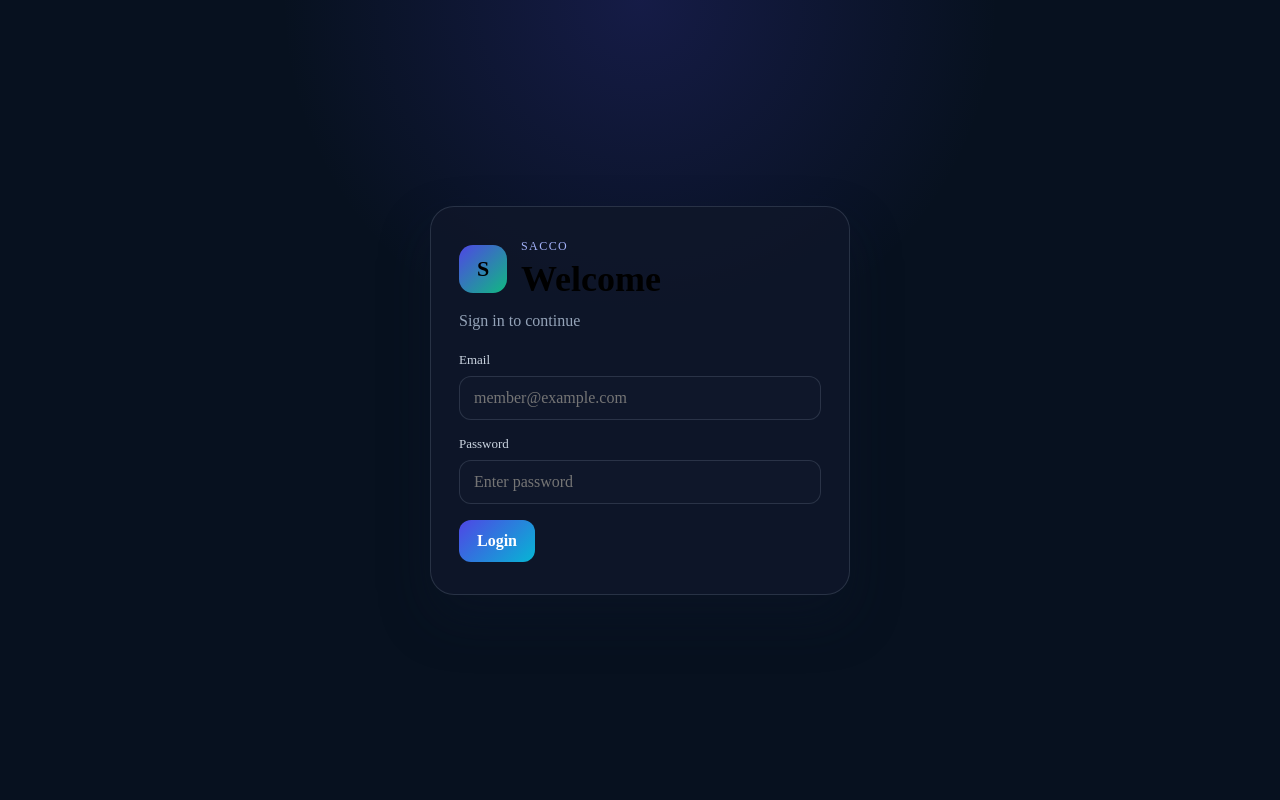
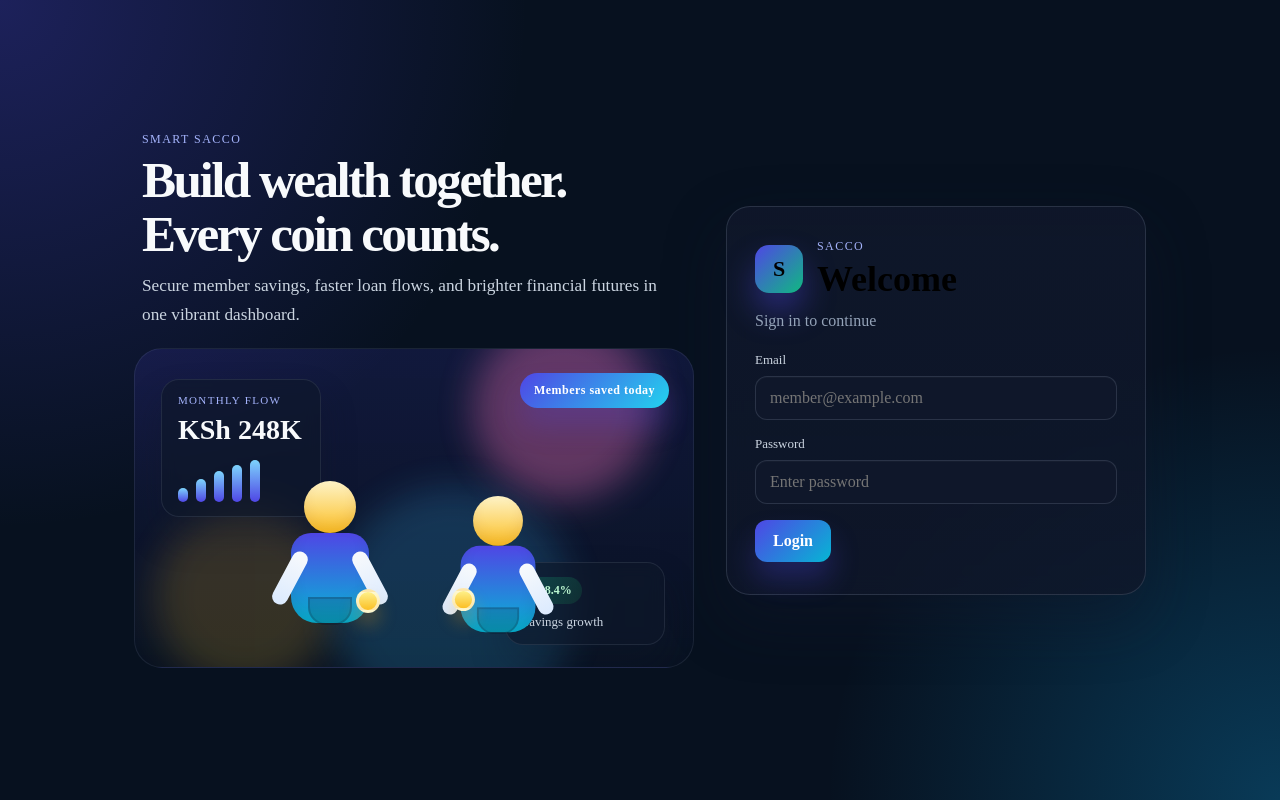
Before and after one commit to stevegilbs254-byte/sacco-system, a React app in the folder frontend/: page / in a window 1280 px wide. Built offline with nearby package versions, Linux system fonts and the light colour scheme; the HTML template or start-up script is replaced by a standard one.

Commit message:
Upgrade the frontend with a colorful 3D SACCO-themed illustration and richer dashboard styling

```diff
--- a/frontend/src/App.jsx
+++ b/frontend/src/App.jsx
@@ -95,6 +95,55 @@ const summaryCards = [
   { label: 'Inactive', value: ALL_MEMBERS.filter((m) => m.status === 'Inactive').length, tone: '#ef4444' },
 ];
 
+const IllustrationScene = ({ accent = '#4f46e5' }) => (
+  <div style={styles.heroVisual}>
+    <div style={{ ...styles.orb, ...styles.orbPink }} />
+    <div style={{ ...styles.orb, ...styles.orbGold }} />
+    <div style={{ ...styles.orb, ...styles.orbBlue }} />
+
+    <div style={{ ...styles.floatingCard, ...styles.floatingCardTop }}>
+      <div style={styles.floatingLabel}>Monthly Flow</div>
+      <div style={styles.floatingValue}>KSh 248K</div>
+      <div style={styles.sparkline}>
+        <span style={{ ...styles.sparkBar, ...styles.sparkBarA }} />
+        <span style={{ ...styles.sparkBar, ...styles.sparkBarB }} />
+        <span style={{ ...styles.sparkBar, ...styles.sparkBarC }} />
+        <span style={{ ...styles.sparkBar, ...styles.sparkBarD }} />
+        <span style={{ ...styles.sparkBar, ...styles.sparkBarE }} />
+      </div>
+    </div>
+
+    <div style={{ ...styles.floatingCard, ...styles.floatingCardBottom }}>
+      <div style={styles.floatingPill}>+18.4%</div>
+      <div style={styles.floatingText}>Savings growth</div>
+    </div>
+
+    <div style={styles.peopleScene}>
+      <div style={styles.person}>
+        <div style={styles.personHead} />
+        <div style={styles.personBody} />
+        <div style={{ ...styles.personArm, ...styles.armLeft }} />
+        <div style={{ ...styles.personArm, ...styles.armRight }} />
+        <div style={styles.pocket} />
+        <div style={{ ...styles.coin, ...styles.coinOne }} />
+      </div>
+
+      <div style={{ ...styles.person, ...styles.personTwo }}>
+        <div style={styles.personHead} />
+        <div style={styles.personBody} />
+        <div style={{ ...styles.personArm, ...styles.armLeft }} />
+        <div style={{ ...styles.personArm, ...styles.armRight }} />
+        <div style={styles.pocket} />
+        <div style={{ ...styles.coin, ...styles.coinTwo }} />
+      </div>
+    </div>
+
+    <div style={{ ...styles.glowBadge, background: `linear-gradient(135deg, ${accent}, #22d3ee)` }}>
+      Members saved today
+    </div>
+  </div>
+);
+
 function App() {
   const [currentUser, setCurrentUser] = useState({
     name: 'Admin User',
@@ -139,6 +188,18 @@ function App() {
   if (!isLoggedIn) {
     return (
       <div style={styles.loginPage}>
+        <div style={styles.loginVisualWrap}>
+          <div style={styles.loginCopy}>
+            <p style={styles.kicker}>Smart SACCO</p>
+            <h1 style={styles.heroTitle}>Build wealth together.<br />Every coin counts.</h1>
+            <p style={styles.heroText}>
+              Secure member savings, faster loan flows, and brighter financial futures in one vibrant dashboard.
+            </p>
+          </div>
+
+          <IllustrationScene accent="#4f46e5" />
+        </div>
+
         <div style={styles.loginCard}>
           <div style={styles.logoRow}>
             <div style={styles.logoBox}>S</div>
@@ -170,8 +231,14 @@ function App() {
     return (
       <div style={styles.roleSelectPage}>
         <div style={styles.roleSelectCard}>
+          <div style={styles.roleHeaderWrap}>
+            <div>
               <p style={styles.kicker}>Continue as</p>
               <h1 style={styles.roleTitle}>Choose your portal</h1>
+            </div>
+            <button type="button" style={styles.backLink} onClick={() => setIsLoggedIn(false)}>Back</button>
+          </div>
+
           <p style={styles.roleSubtitle}>Select whether you want to access the member or admin dashboard.</p>
 
           <div style={styles.roleGrid}>
@@ -187,6 +254,10 @@ function App() {
               <small style={styles.roleText}>Manage members, loans, and SACCO reports.</small>
             </button>
           </div>
+
+          <div style={styles.roleSceneWrap}>
+            <IllustrationScene accent="#8b5cf6" />
+          </div>
         </div>
       </div>
     );
@@ -195,6 +266,7 @@ function App() {
   return (
     <div style={styles.appShell}>
       <aside style={styles.sidebar}>
+        <div>
           <div style={styles.brandBox}>
             <div style={styles.brandIcon}>S</div>
             <div>
@@ -243,6 +315,7 @@ function App() {
               Logout
             </button>
           </nav>
+        </div>
 
         <div style={styles.userBox}>
           <div style={styles.avatar}>{currentUser.name.split(' ').map((n) => n[0]).slice(0, 2).join('')}</div>
@@ -448,19 +521,46 @@ const statusColor = (status) => {
 const styles = {
   loginPage: {
     minHeight: '100vh',
-    display: 'grid',
-    placeItems: 'center',
-    background: 'radial-gradient(circle at top, rgba(79,70,229,0.2), transparent 35%), #07111f',
-    padding: '20px',
+    display: 'flex',
+    alignItems: 'center',
+    justifyContent: 'center',
+    gap: '32px',
+    background: 'radial-gradient(circle at top left, rgba(79,70,229,0.3), transparent 35%), radial-gradient(circle at bottom right, rgba(14,165,233,0.28), transparent 30%), #07111f',
+    padding: '30px',
+  },
+  loginVisualWrap: {
+    display: 'flex',
+    flexDirection: 'column',
+    gap: '18px',
+    width: 'min(560px, 50vw)',
+    minWidth: '320px',
+  },
+  loginCopy: {
+    paddingLeft: '8px',
+  },
+  heroTitle: {
+    margin: '0 0 10px',
+    color: '#f8fafc',
+    fontSize: 'clamp(2.2rem, 4vw, 4rem)',
+    lineHeight: 1.05,
+    letterSpacing: '-0.05em',
+  },
+  heroText: {
+    margin: 0,
+    color: '#cbd5e1',
+    fontSize: '1.08rem',
+    lineHeight: 1.7,
+    maxWidth: '520px',
   },
   loginCard: {
     width: '100%',
     maxWidth: '420px',
-    background: 'rgba(15, 23, 42, 0.9)',
+    background: 'linear-gradient(180deg, rgba(15, 23, 42, 0.95), rgba(15, 23, 42, 0.82))',
     border: '1px solid rgba(148, 163, 184, 0.2)',
     borderRadius: '24px',
     padding: '32px 28px',
-    boxShadow: '0 24px 50px rgba(15, 23, 42, 0.35)',
+    boxShadow: '0 24px 60px rgba(15, 23, 42, 0.45)',
+    backdropFilter: 'blur(10px)',
   },
   logoRow: {
     display: 'flex',
@@ -477,6 +577,7 @@ const styles = {
     background: 'linear-gradient(135deg, #4f46e5, #10b981)',
     fontWeight: 800,
     fontSize: '22px',
+    boxShadow: '0 18px 32px rgba(79, 70, 229, 0.4)',
   },
   brandText: {
     fontSize: '12px',
@@ -511,21 +612,36 @@ const styles = {
     color: '#e2e8f0',
     padding: '12px 14px',
     outline: 'none',
+    boxShadow: 'inset 0 1px 1px rgba(255,255,255,0.03)',
   },
   roleSelectPage: {
     minHeight: '100vh',
     display: 'grid',
     placeItems: 'center',
     padding: '32px',
-    background: 'radial-gradient(circle at center, rgba(14,165,233,0.18), transparent 35%)',
+    background: 'radial-gradient(circle at center, rgba(14,165,233,0.18), transparent 35%), #07111f',
   },
   roleSelectCard: {
-    width: 'min(820px, 100%)',
-    background: 'rgba(15, 23, 42, 0.82)',
+    width: 'min(920px, 100%)',
+    background: 'linear-gradient(180deg, rgba(15, 23, 42, 0.9), rgba(15, 23, 42, 0.76))',
     border: '1px solid rgba(148, 163, 184, 0.18)',
-    borderRadius: '28px',
-    padding: '36px 28px',
-    boxShadow: '0 24px 50px rgba(15, 23, 42, 0.35)',
+    borderRadius: '30px',
+    padding: '36px 28px 26px',
+    boxShadow: '0 24px 60px rgba(15, 23, 42, 0.4)',
+  },
+  roleHeaderWrap: {
+    display: 'flex',
+    alignItems: 'center',
+    justifyContent: 'space-between',
+    gap: '12px',
+  },
+  backLink: {
+    background: 'rgba(148, 163, 184, 0.08)',
+    border: '1px solid rgba(148, 163, 184, 0.2)',
+    borderRadius: '10px',
+    color: '#f8fafc',
+    padding: '10px 14px',
+    cursor: 'pointer',
   },
   roleTitle: {
     margin: '14px 0 10px',
@@ -553,7 +669,7 @@ const styles = {
     border: '1px solid rgba(255,255,255,0.08)',
     textAlign: 'left',
     cursor: 'pointer',
-    transition: 'transform 0.2s ease',
+    boxShadow: '0 22px 32px rgba(17, 24, 39, 0.18)',
   },
   memberRoleButton: {
     background: 'linear-gradient(135deg, #0ea5e9, #2563eb)',
@@ -580,21 +696,230 @@ const styles = {
     lineHeight: 1.5,
     fontSize: '0.96rem',
   },
+  roleSceneWrap: {
+    marginTop: '24px',
+    borderRadius: '26px',
+    background: 'rgba(15, 23, 42, 0.55)',
+    border: '1px solid rgba(148, 163, 184, 0.15)',
+    overflow: 'hidden',
+  },
+  heroVisual: {
+    position: 'relative',
+    height: '320px',
+    background: 'linear-gradient(180deg, rgba(79,70,229,0.15), rgba(15, 23, 42, 0.3))',
+    borderRadius: '28px',
+    overflow: 'hidden',
+    border: '1px solid rgba(148, 163, 184, 0.12)',
+  },
+  orb: {
+    position: 'absolute',
+    borderRadius: '50%',
+    filter: 'blur(18px)',
+    opacity: 0.8,
+  },
+  orbPink: {
+    width: '180px',
+    height: '180px',
+    background: 'rgba(244, 114, 182, 0.45)',
+    top: '-30px',
+    right: '40px',
+  },
+  orbGold: {
+    width: '180px',
+    height: '180px',
+    background: 'rgba(251, 191, 36, 0.22)',
+    bottom: '-20px',
+    left: '20px',
+  },
+  orbBlue: {
+    width: '240px',
+    height: '240px',
+    background: 'rgba(56, 189, 248, 0.24)',
+    bottom: '-60px',
+    right: '120px',
+  },
+  floatingCard: {
+    position: 'absolute',
+    background: 'rgba(15, 23, 42, 0.65)',
+    border: '1px solid rgba(148, 163, 184, 0.14)',
+    borderRadius: '18px',
+    padding: '14px 16px',
+    boxShadow: '0 20px 35px rgba(15, 23, 42, 0.3)',
+    backdropFilter: 'blur(8px)',
+  },
+  floatingCardTop: {
+    top: '30px',
+    left: '26px',
+    minWidth: '160px',
+  },
+  floatingCardBottom: {
+    right: '28px',
+    bottom: '22px',
+    minWidth: '160px',
+  },
+  floatingLabel: {
+    color: '#a5b4fc',
+    fontSize: '11px',
+    textTransform: 'uppercase',
+    letterSpacing: '0.12em',
+  },
+  floatingValue: {
+    fontSize: '28px',
+    fontWeight: 800,
+    marginTop: '8px',
+    color: '#f8fafc',
+  },
+  floatingPill: {
+    display: 'inline-flex',
+    background: 'linear-gradient(135deg, rgba(16,185,129,0.24), rgba(34,197,94,0.12))',
+    borderRadius: '999px',
+    color: '#bbf7d0',
+    padding: '6px 10px',
+    fontSize: '12px',
+    fontWeight: 700,
+  },
+  floatingText: {
+    marginTop: '10px',
+    color: '#cbd5e1',
+    fontSize: '13px',
+  },
+  sparkline: {
+    marginTop: '14px',
+    display: 'flex',
+    alignItems: 'end',
+    gap: '8px',
+    height: '42px',
+  },
+  sparkBar: {
+    display: 'block',
+    width: '10px',
+    borderRadius: '999px',
+    background: 'linear-gradient(180deg, #7dd3fc, #4f46e5)',
+  },
+  sparkBarA: { height: '32%' },
+  sparkBarB: { height: '54%' },
+  sparkBarC: { height: '72%' },
+  sparkBarD: { height: '88%' },
+  sparkBarE: { height: '100%' },
+  peopleScene: {
+    position: 'absolute',
+    left: '50%',
+    bottom: '24px',
+    transform: 'translateX(-50%)',
+    display: 'flex',
+    alignItems: 'end',
+    gap: '48px',
+    zIndex: 2,
+  },
+  person: {
+    position: 'relative',
+    width: '120px',
+    height: '180px',
+  },
+  personTwo: {
+    transform: 'translateY(12px) scale(0.96)',
+  },
+  personHead: {
+    position: 'absolute',
+    top: '18px',
+    left: '50%',
+    transform: 'translateX(-50%)',
+    width: '52px',
+    height: '52px',
+    borderRadius: '50%',
+    background: 'linear-gradient(180deg, #fef3c7, #fbbf24)',
+    boxShadow: 'inset 0 -8px 12px rgba(146, 64, 14, 0.1)',
+    zIndex: 3,
+  },
+  personBody: {
+    position: 'absolute',
+    bottom: '20px',
+    left: '50%',
+    transform: 'translateX(-50%)',
+    width: '78px',
+    height: '90px',
+    borderRadius: '20px 20px 26px 26px',
+    background: 'linear-gradient(180deg, #4f46e5, #06b6d4)',
+    boxShadow: 'inset 0 -10px 16px rgba(15, 23, 42, 0.1)',
+  },
+  personArm: {
+    position: 'absolute',
+    top: '86px',
+    width: '16px',
+    height: '58px',
+    background: 'linear-gradient(180deg, #f8fafc, #dbeafe)',
+    borderRadius: '12px',
+    zIndex: 2,
+  },
+  armLeft: {
+    left: '12px',
+    transform: 'rotate(28deg)',
+  },
+  armRight: {
+    right: '12px',
+    transform: 'rotate(-28deg)',
+  },
+  pocket: {
+    position: 'absolute',
+    left: '50%',
+    bottom: '18px',
+    transform: 'translateX(-50%)',
+    width: '44px',
+    height: '28px',
+    borderRadius: '0 0 18px 18px',
+    background: 'rgba(15, 23, 42, 0.18)',
+    border: '2px solid rgba(15, 23, 42, 0.18)',
+    zIndex: 5,
+  },
+  coin: {
+    position: 'absolute',
+    width: '24px',
+    height: '24px',
+    borderRadius: '50%',
+    background: 'linear-gradient(180deg, #fef08a, #fbbf24)',
+    border: '3px solid rgba(255,255,255,0.6)',
+    boxShadow: '0 12px 18px rgba(245, 158, 11, 0.28)',
+    zIndex: 6,
+  },
+  coinOne: {
+    bottom: '30px',
+    right: '10px',
+  },
+  coinTwo: {
+    bottom: '42px',
+    left: '12px',
+  },
+  glowBadge: {
+    position: 'absolute',
+    right: '24px',
+    top: '24px',
+    display: 'inline-flex',
+    alignItems: 'center',
+    padding: '10px 14px',
+    borderRadius: '999px',
+    color: '#fff',
+    fontWeight: 700,
+    fontSize: '12px',
+    letterSpacing: '0.04em',
+    boxShadow: '0 18px 28px rgba(79,70,229,0.25)',
+    zIndex: 7,
+  },
   appShell: {
     display: 'flex',
     minHeight: '100vh',
-    background: '#07111f',
+    background: 'linear-gradient(180deg, #07111f 0%, #0b1529 100%)',
     color: '#e2e8f0',
     fontFamily: 'Inter, Segoe UI, sans-serif',
   },
   sidebar: {
     width: '260px',
-    background: 'rgba(15, 23, 42, 0.92)',
+    background: 'linear-gradient(180deg, rgba(15, 23, 42, 0.96), rgba(15, 23, 42, 0.9))',
     borderRight: '1px solid rgba(148, 163, 184, 0.18)',
     padding: '24px 18px',
     display: 'flex',
     flexDirection: 'column',
     justifyContent: 'space-between',
+    boxShadow: 'rgba(15, 23, 42, 0.28) 0 20px 40px',
   },
   brandBox: {
     display: 'flex',
@@ -611,6 +936,7 @@ const styles = {
     placeItems: 'center',
     fontWeight: 700,
     color: '#fff',
+    boxShadow: '0 18px 28px rgba(79, 70, 229, 0.32)',
   },
   brandTitle: {
     fontSize: '18px',
@@ -638,7 +964,7 @@ const styles = {
     transition: 'all 0.2s ease',
   },
   navButtonActive: {
-    background: 'rgba(79, 70, 229, 0.18)',
+    background: 'linear-gradient(135deg, rgba(79,70,229,0.16), rgba(14,165,233,0.18))',
     color: '#fff',
     boxShadow: 'inset 0 0 0 1px rgba(129, 140, 248, 0.35)',
   },
@@ -651,7 +977,7 @@ const styles = {
     display: 'flex',
     alignItems: 'center',
     gap: '12px',
-    background: 'rgba(15, 118, 110, 0.15)',
+    background: 'linear-gradient(180deg, rgba(16,185,129,0.15), rgba(15,118,110,0.08))',
     border: '1px solid rgba(16, 185, 129, 0.2)',
     borderRadius: '14px',
     padding: '12px',
@@ -665,6 +991,7 @@ const styles = {
     placeItems: 'center',
     fontWeight: 700,
     fontSize: '13px',
+    boxShadow: '0 16px 24px rgba(34,197,94,0.2)',
   },
   userName: {
     fontWeight: 700,
@@ -677,6 +1004,7 @@ const styles = {
   mainContent: {
     flex: 1,
     padding: '28px',
+    background: 'radial-gradient(circle at top left, rgba(79,70,229,0.08), transparent 26%)',
   },
   headerRow: {
     display: 'flex',
@@ -705,6 +1033,7 @@ const styles = {
     padding: '12px 18px',
     fontWeight: 700,
     cursor: 'pointer',
+    boxShadow: '0 18px 28px rgba(79,70,229,0.28)',
   },
   summaryGrid: {
     display: 'grid',
@@ -713,11 +1042,11 @@ const styles = {
     marginBottom: '24px',
   },
   summaryCard: {
-    background: 'rgba(15, 23, 42, 0.8)',
+    background: 'linear-gradient(180deg, rgba(15, 23, 42, 0.86), rgba(15, 23, 42, 0.76))',
     border: '1px solid rgba(148, 163, 184, 0.18)',
     borderRadius: '16px',
     padding: '18px 18px 16px',
-    boxShadow: '0 12px 25px rgba(2, 6, 23, 0.25)',
+    boxShadow: '0 16px 28px rgba(15, 23, 42, 0.18)',
   },
   summaryLabel: {
     color: '#94a3b8',
@@ -735,10 +1064,11 @@ const styles = {
     gap: '16px',
   },
   statCard: {
-    background: 'rgba(15, 23, 42, 0.8)',
+    background: 'linear-gradient(180deg, rgba(15, 23, 42, 0.82), rgba(15, 23, 42, 0.72))',
     border: '1px solid rgba(148, 163, 184, 0.18)',
     borderRadius: '16px',
     padding: '18px',
+    boxShadow: '0 16px 28px rgba(15, 23, 42, 0.18)',
   },
   statLabel: {
     color: '#94a3b8',
@@ -787,6 +1117,7 @@ const styles = {
     border: '1px solid rgba(148, 163, 184, 0.18)',
     borderRadius: '16px',
     overflow: 'hidden',
+    boxShadow: '0 16px 28px rgba(15, 23, 42, 0.18)',
   },
   table: {
     width: '100%',
@@ -845,10 +1176,11 @@ const styles = {
     fontWeight: 700,
   },
   detailCard: {
-    background: 'rgba(15, 23, 42, 0.8)',
+    background: 'linear-gradient(180deg, rgba(15, 23, 42, 0.8), rgba(15, 23, 42, 0.72))',
     border: '1px solid rgba(148, 163, 184, 0.18)',
     borderRadius: '16px',
     padding: '20px',
+    boxShadow: '0 16px 28px rgba(15, 23, 42, 0.18)',
   },
   detailHeader: {
     color: '#a5b4fc',
@@ -907,6 +1239,7 @@ const styles = {
     padding: '30px',
     color: '#cbd5e1',
     fontSize: '16px',
+    boxShadow: '0 16px 28px rgba(15, 23, 42, 0.18)',
   },
 };
 
```
Lines whose indentation alone changed are shown as unchanged.
